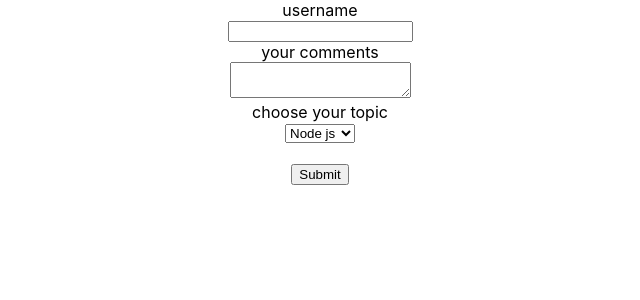
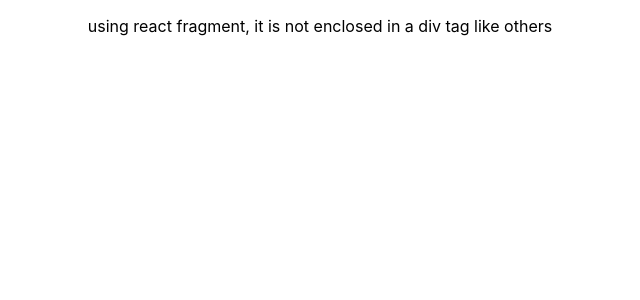
Before and after one commit to gowthamBhat/React-Pactice, a React (Create React App) app: page / in a window 1280 px wide. Shown: the top 300 px of the page, without its empty margins (320-960 px from the left). Built offline with nearby package versions, Linux system fonts and the light colour scheme.

Commit message:
react fragments

```diff
--- a/src/App.js
+++ b/src/App.js
@@ -1,6 +1,7 @@
 import React from 'react';
 import './App.css';
-import FormComponent from './components/FormComponent'
+import ReactFragmentComponent from './components/ReactFragmentComponent'
+// import FormComponent from './components/FormComponent'
 // import './components/styleSheet.css';
 // import ColorSheet from './components/colorSheet'
 // import List from './components/List'
@@ -15,7 +16,8 @@ import FormComponent from './components/FormComponent'
 function App() {
   return (
     <div className="App">
-      <FormComponent />
+      <ReactFragmentComponent />
+      {/* <FormComponent /> */}
       {/* <ColorSheet />
       <List /> */}
       {/* <ParentComponent />
--- /dev/null
+++ b/src/components/ReactFragmentComponent.js
@@ -0,0 +1,21 @@
+import React from 'react'
+
+function ReactFragmentComponent() {
+    return (
+        <React.Fragment>
+            <p>using react fragment, it is not enclosed in a div tag like others</p>
+        </React.Fragment>
+    )
+}
+
+export default ReactFragmentComponent
+//we can also use
+
+// return (
+//     <>
+//         <p>using react fragment, it is not enclosed in a div tag like others</p>
+//     </>
+// )
+//only disadvantage is can't pass args in this empty tags, rest will work fine
+
+//! pure and memo components: re rendaring same data an avoid madathe
```
